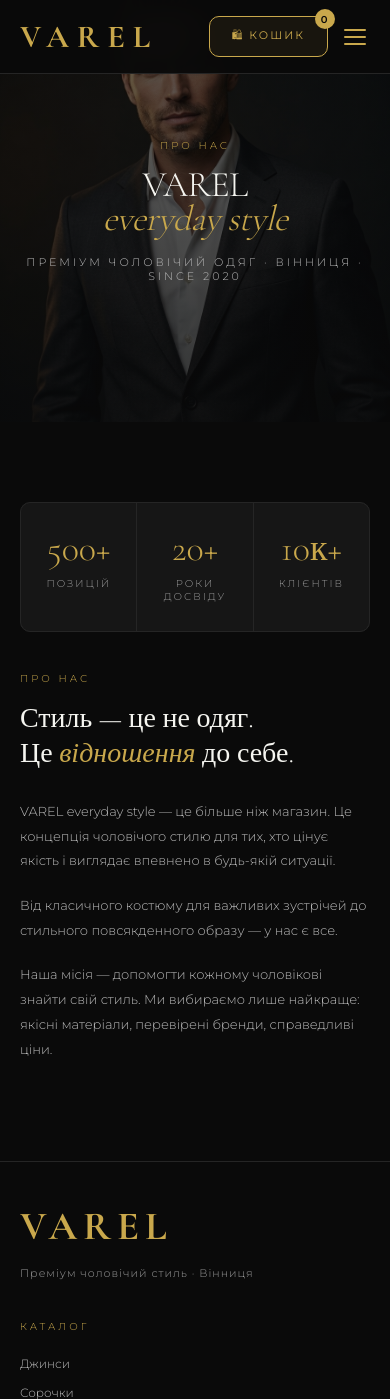
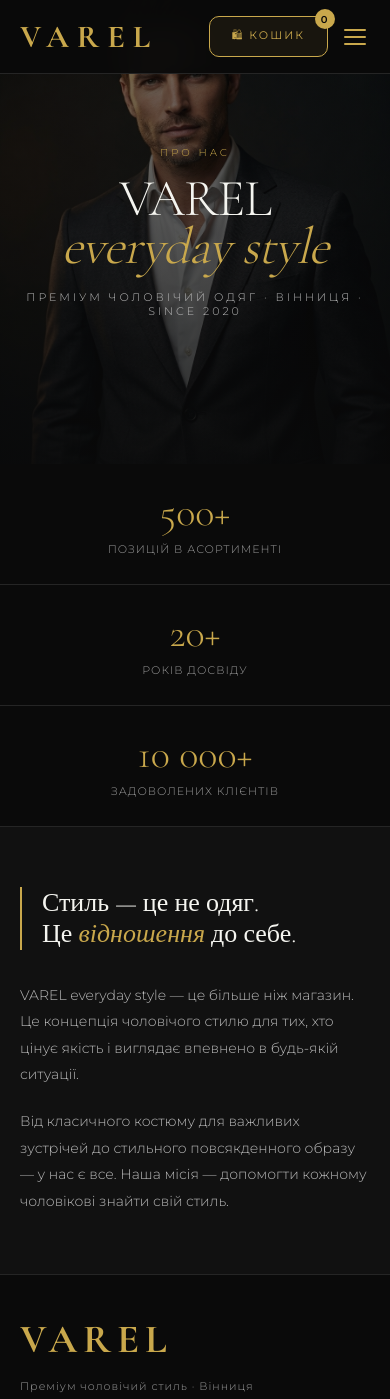
Before and after one commit to arikc79/varel-style, a Django app: page /about/ in a window 390 px wide. Shown: the top 1399 px of the page. Run offline with Django 4.2, Linux system fonts and the light colour scheme; parts of the project's set-up code (start-up, migrations or seed data) failed here and were passed over.

Commit message:
redesign: about page with hero + stats strip + text layout
- About page: full-width hero image with title overlay
- Stats strip: 3-column full-width with borders (responsive to 1-col at 540px)
- Text section: centered max-width layout with quote and 2-column text
- Mobile: stats stack vertically, text single column
- Remove old about-visual emoji placeholder

```diff
--- a/backend/static/css/main.css
+++ b/backend/static/css/main.css
@@ -111,22 +111,22 @@ nav {
 
 /* ── ABOUT HERO ── */
 .about-hero {
-  height: 60vh;
-  min-height: 400px;
+  height: 65vh;
+  min-height: 420px;
   display: flex; align-items: center; justify-content: center;
   position: relative; overflow: hidden;
   background-size: cover; background-position: center 30%;
 }
 .about-hero-overlay {
   position: absolute; inset: 0;
-  background: linear-gradient(to bottom, rgba(10,10,10,.6) 0%, rgba(10,10,10,.8) 100%);
+  background: linear-gradient(to bottom, rgba(10,10,10,.5) 0%, rgba(10,10,10,.85) 100%);
 }
 .about-hero-content {
-  position: relative; z-index: 2; text-align: center; padding: 0 20px;
+  position: relative; z-index: 2; text-align: center; padding: 0 24px;
 }
 .about-hero-title {
   font-family: 'Cormorant Garamond', serif;
-  font-size: clamp(48px, 8vw, 80px);
+  font-size: clamp(52px, 9vw, 88px);
   font-weight: 300;
   line-height: .92;
   letter-spacing: -0.02em;
@@ -136,42 +136,64 @@ nav {
 .about-hero-title em { color: var(--gold); font-style: oblique 14deg; }
 .about-hero-sub { font-size: 11px; letter-spacing: 3px; text-transform: uppercase; color: var(--grey-light); }
 
-.about-visual-wrap {
+/* ── STATS STRIP ── */
+.about-stats-strip {
   display: grid;
   grid-template-columns: repeat(3, 1fr);
-  gap: 1px;
-  background: var(--border);
-  border: 1px solid var(--border);
-  border-radius: var(--r);
-  overflow: hidden;
+  border-bottom: 1px solid var(--border);
 }
-.about-stat-block {
-  background: var(--card);
-  padding: 40px 28px;
+.about-stat-item {
+  padding: 52px 40px;
   text-align: center;
+  border-right: 1px solid var(--border);
 }
+.about-stat-item:last-child { border-right: none; }
 .about-stat-num {
   font-family: 'Cormorant Garamond', serif;
-  font-size: 52px;
+  font-size: clamp(40px, 5vw, 60px);
   color: var(--gold);
   line-height: 1;
   margin-bottom: 10px;
 }
 .about-stat-lbl {
-  font-size: 10px;
-  letter-spacing: 2px;
+  font-size: 11px;
+  letter-spacing: 1px;
+  color: var(--grey);
   text-transform: uppercase;
-  color: var(--grey);
 }
 
-/* ── ABOUT ── */
-.about-section { padding: 120px 60px; display: grid; grid-template-columns: 1fr 1fr; gap: 80px; align-items: center; }
+/* ── ABOUT BODY ── */
+.about-body {
+  padding: 100px 60px;
+  background: var(--dark);
+}
+.about-body-inner {
+  max-width: 900px;
+  margin: 0 auto;
+}
+.about-quote {
+  font-family: 'Cormorant Garamond', serif;
+  font-size: clamp(30px, 4vw, 48px);
+  font-weight: 300;
+  line-height: 1.2;
+  margin-bottom: 48px;
+  text-wrap: balance;
+  border-left: 2px solid var(--gold);
+  padding-left: 28px;
+}
+.about-quote em { color: var(--gold); font-style: italic; }
+.about-text-cols {
+  display: grid;
+  grid-template-columns: 1fr 1fr;
+  gap: 40px;
+}
+.about-text { font-size: 14px; color: var(--grey-light); line-height: 1.9; }
+
+/* ── ABOUT (legacy, kept for grid usage) ── */
+.about-section { padding: 80px 60px; display: grid; grid-template-columns: 1fr 1fr; gap: 60px; align-items: start; }
 .about-visual { height: 500px; background: linear-gradient(135deg,#161616,#1a1a1a); border: 1px solid var(--border); border-radius: var(--r); display: flex; align-items: center; justify-content: center; font-size: 120px; position: relative; overflow: hidden; }
 .about-visual::before { content: ''; position: absolute; inset: 0; background: radial-gradient(ellipse at center,rgba(201,168,76,.1) 0%,transparent 70%); }
-.about-quote { font-family: 'Cormorant Garamond', serif; font-size: clamp(28px,3.5vw,42px); font-weight: 300; line-height: 1.25; margin-bottom: 28px; text-wrap: balance; }
-.about-quote em { color: var(--gold); font-style: italic; }
-.about-text { font-size: 13px; color: var(--grey-light); line-height: 1.9; margin-bottom: 20px; max-width: 65ch; }
-.about-stats { display: grid; grid-template-columns: repeat(3,1fr); gap: 24px; margin-top: 40px; }
+.about-content { }
 .stat { border-top: 1px solid var(--border); padding-top: 16px; }
 .stat-num { font-family: 'Cormorant Garamond', serif; font-size: 40px; color: var(--gold); line-height: 1; margin-bottom: 6px; }
 .stat-label { font-size: 10px; letter-spacing: 1px; color: var(--grey); text-transform: uppercase; }
@@ -261,14 +283,21 @@ footer { padding: 60px; border-top: 1px solid var(--border); display: grid; grid
   .hamburger { display: flex; }
   .section { padding: 60px 20px; }
   .about-section { grid-template-columns: 1fr; padding: 60px 20px; gap: 40px; }
-  .about-visual-wrap { grid-template-columns: repeat(3,1fr); }
-  .about-stat-block { padding: 28px 16px; }
-  .about-stat-num { font-size: 36px; }
-  .about-hero { height: 50vh; min-height: 320px; }
-  .about-hero-title { font-size: clamp(36px, 9vw, 64px); }
+  .about-hero { height: 55vh; min-height: 340px; }
+  .about-stats-strip { grid-template-columns: repeat(3,1fr); }
+  .about-stat-item { padding: 32px 16px; border-right: 1px solid var(--border); }
+  .about-body { padding: 60px 20px; }
+  .about-text-cols { grid-template-columns: 1fr; gap: 20px; }
+  .about-quote { font-size: clamp(26px, 6vw, 36px); padding-left: 20px; margin-bottom: 32px; }
   .contact-grid { grid-template-columns: 1fr; }
   footer { grid-template-columns: 1fr 1fr; padding: 40px 20px; }
   .map-info { grid-template-columns: 1fr; }
+}
+
+@media(max-width:540px) {
+  .about-stats-strip { grid-template-columns: 1fr; }
+  .about-stat-item { border-right: none; border-bottom: 1px solid var(--border); padding: 28px 24px; }
+  .about-stat-item:last-child { border-bottom: none; }
 }
 
 @media(max-width:480px) {
--- a/backend/templates/about.html
+++ b/backend/templates/about.html
@@ -5,7 +5,7 @@
 
 {% block content %}
 
-<!-- ── HERO (about) ── -->
+<!-- ── HERO ── -->
 <section class="about-hero"
   style="background-image: url('{% static 'assets/hero.jpg' %}');">
   <div class="about-hero-overlay"></div>
@@ -16,28 +16,30 @@
   </div>
 </section>
 
-<!-- ── ПРО НАС: КОНТЕНТ ── -->
-<section class="about-section" id="about" style="padding-top: 80px; padding-bottom: 80px;">
-  <div class="about-visual-wrap fade-in">
-    <div class="about-stat-block">
-      <div class="about-stat-num">500+</div>
-      <div class="about-stat-lbl">Позицій</div>
+<!-- ── СТАТИСТИКА ── -->
+<div class="about-stats-strip">
+  <div class="about-stat-item fade-in">
+    <div class="about-stat-num">500+</div>
+    <div class="about-stat-lbl">Позицій в асортименті</div>
+  </div>
+  <div class="about-stat-item fade-in">
+    <div class="about-stat-num">20+</div>
+    <div class="about-stat-lbl">Років досвіду</div>
+  </div>
+  <div class="about-stat-item fade-in">
+    <div class="about-stat-num">10 000+</div>
+    <div class="about-stat-lbl">Задоволених клієнтів</div>
+  </div>
+</div>
+
+<!-- ── ТЕКСТ ── -->
+<section class="about-body">
+  <div class="about-body-inner">
+    <h2 class="about-quote fade-in">Стиль — це не одяг.<br>Це <em>відношення</em> до себе.</h2>
+    <div class="about-text-cols">
+      <p class="about-text fade-in">VAREL everyday style — це більше ніж магазин. Це концепція чоловічого стилю для тих, хто цінує якість і виглядає впевнено в будь-якій ситуації.</p>
+      <p class="about-text fade-in">Від класичного костюму для важливих зустрічей до стильного повсякденного образу — у нас є все. Наша місія — допомогти кожному чоловікові знайти свій стиль.</p>
     </div>
-    <div class="about-stat-block">
-      <div class="about-stat-num">20+</div>
-      <div class="about-stat-lbl">Роки досвіду</div>
-    </div>
-    <div class="about-stat-block">
-      <div class="about-stat-num">10к+</div>
-      <div class="about-stat-lbl">Клієнтів</div>
-    </div>
-  </div>
-  <div class="about-content fade-in">
-    <p class="section-label">Про нас</p>
-    <h2 class="about-quote">Стиль — це не одяг.<br>Це <em>відношення</em> до себе.</h2>
-    <p class="about-text">VAREL everyday style — це більше ніж магазин. Це концепція чоловічого стилю для тих, хто цінує якість і виглядає впевнено в будь-якій ситуації.</p>
-    <p class="about-text">Від класичного костюму для важливих зустрічей до стильного повсякденного образу — у нас є все.</p>
-    <p class="about-text">Наша місія — допомогти кожному чоловікові знайти свій стиль. Ми вибираємо лише найкраще: якісні матеріали, перевірені бренди, справедливі ціни.</p>
   </div>
 </section>
 
```
